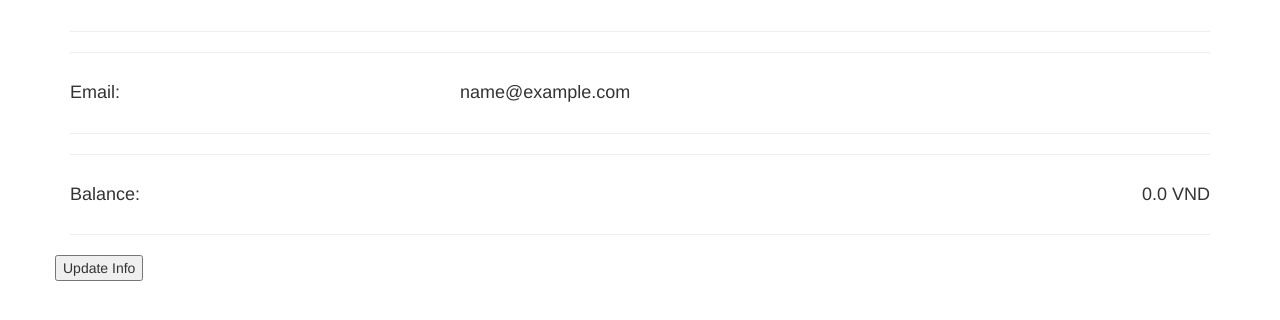
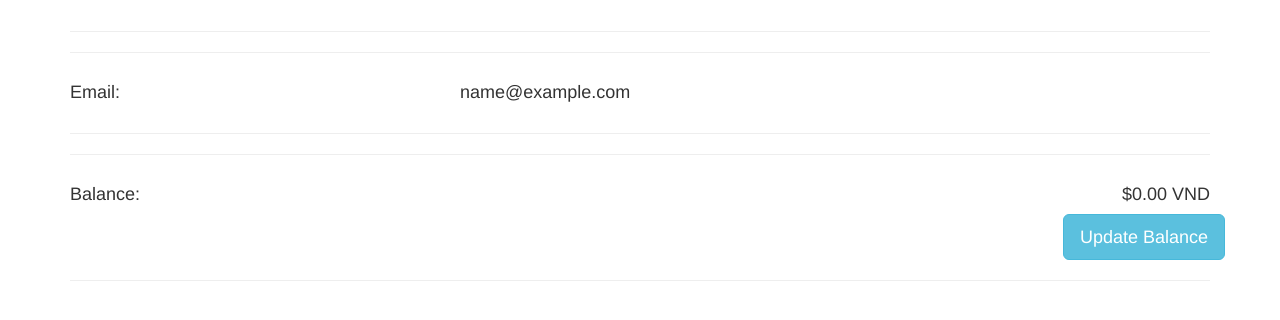
Before and after one commit to longvqp/SOA-Payment-Service, a Flask app: page /info in a window 1280 px wide. Shown: the part 363-683 px from the top of the page. Run offline with Flask 2, Linux system fonts and the light colour scheme; the visitor is signed in with stand-in values (Sample User, id 1); data comes from the database, SQL or seed files in the repository; both versions use the stored data as it was after the commit; some libraries are stand-ins or nearby versions.

Commit message:
Finished Update Balance

```diff
--- a/app/__init__.py
+++ b/app/__init__.py
@@ -18,6 +18,12 @@ def create_app(config_name):
     db.init_app(app)
     login_manager.init_app(app)
 
+    @app.template_filter()
+    def currencyFormat(value):
+        value = float(value)
+        return "${:,.2f}".format(value)
+
+
     from .main import main as main_blueprint
     app.register_blueprint(main_blueprint)
 
--- a/app/main/forms.py
+++ b/app/main/forms.py
@@ -1,8 +1,12 @@
 from flask_wtf import FlaskForm
-from wtforms.validators import DataRequired, Length, Email, Regexp, EqualTo
-from wtforms import StringField, PasswordField, BooleanField, SubmitField
+from wtforms.validators import DataRequired, Length, Email, Regexp, NumberRange
+from wtforms import StringField, IntegerField, SubmitField
 
 
 class retrieve_info(FlaskForm):
      mssv = StringField('Student ID:', validators=[DataRequired(), Length(1,8)])
      submit = SubmitField()
+
+class UpdateBallanceForm(FlaskForm):
+     amount_of_monney = IntegerField('Amount: ', validators=[NumberRange(min=0)])
+     submit = SubmitField()
--- a/app/main/views.py
+++ b/app/main/views.py
@@ -1,7 +1,8 @@
 from flask import render_template
 from . import main
-from .forms import retrieve_info
+from .forms import retrieve_info,UpdateBallanceForm
 from flask_login import current_user
+from .. import db
 
 @main.route('/')
 def index():
@@ -12,6 +13,13 @@ def tuition():
     form = retrieve_info()
     return render_template('tuition.html',form=form)
 
-@main.route('/info')
+@main.route('/info', methods=['GET','POST'])
 def info():
-    return render_template('info.html')
+    update_ballance = UpdateBallanceForm()
+    if update_ballance.validate_on_submit():
+        print(update_ballance.amount_of_monney.data)
+        print(current_user.sodu)
+        current_user.sodu = update_ballance.amount_of_monney.data
+        # user = User(sodu=update_ballance.amount_of_monney.data)
+        db.session.commit()
+    return render_template('info.html',update_ballance=update_ballance)
--- a/app/templates/info.html
+++ b/app/templates/info.html
@@ -2,7 +2,7 @@
 {% import "bootstrap/wtf.html" as wtf %}
 
 {% block title %}
-My Flask App Payment
+Payment Service
 {% endblock %}
 
 {% block page_content%}
@@ -55,16 +55,36 @@ My Flask App Payment
                     <h4>Balance: </h4>
                 </div>
                 <div class="col-md-8" style="text-align: right;">
-                    <h4>{{ current_user.sodu }} VND</h4>
+                    <h4>{{ current_user.sodu|currencyFormat  }} VND</h4>
+                    <div class="row">
+                        <button type="button" class="btn btn-info btn-lg" data-toggle="modal" data-target="#myModal">Update Balance</button>
+                    </div>
                 </div>
+
             </div>
             <hr>
 
 
+            <div id="myModal" class="modal fade" role="dialog">
+                <div class="modal-dialog">
+                  <!-- Modal content-->
+                  <div class="modal-content">
+                    <div class="modal-header">
+                      <button type="button" class="close" data-dismiss="modal">&times;</button>
+                      <h4 class="modal-title">Update Account Balance</h4>
+                    </div>
+                    <div class="modal-body">
+                      <p>Some text in the modal.</p>
+                      {{ wtf.quick_form(update_ballance) }}
+                    </div>
+                    <div class="modal-footer">
+                      <button type="button" class="btn btn-default" data-dismiss="modal">Close</button>
+                    </div>
+                  </div>
 
-            <div class="row">
-                <button>Update Info</button>
-            </div>
+                </div>
+              </div>
+
         </div>
         <div class="col-4">
             <h1>&nbsp</h1>
```
Also changed, not shown: data-dev.sqlite.
